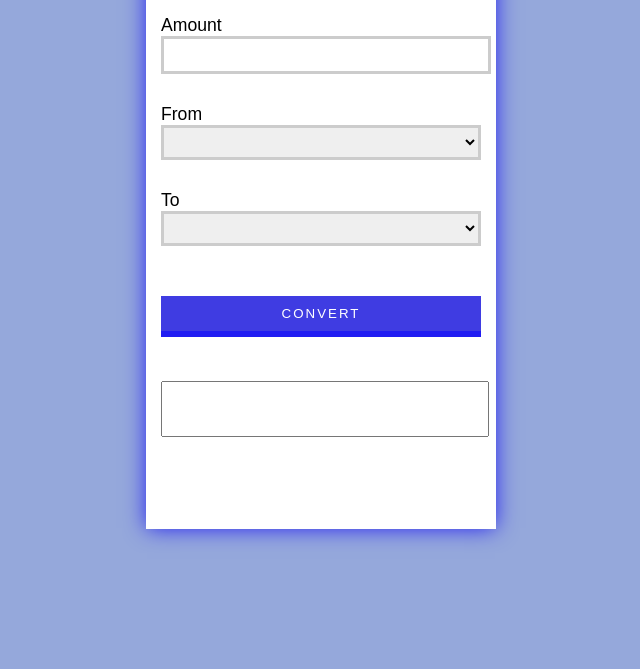
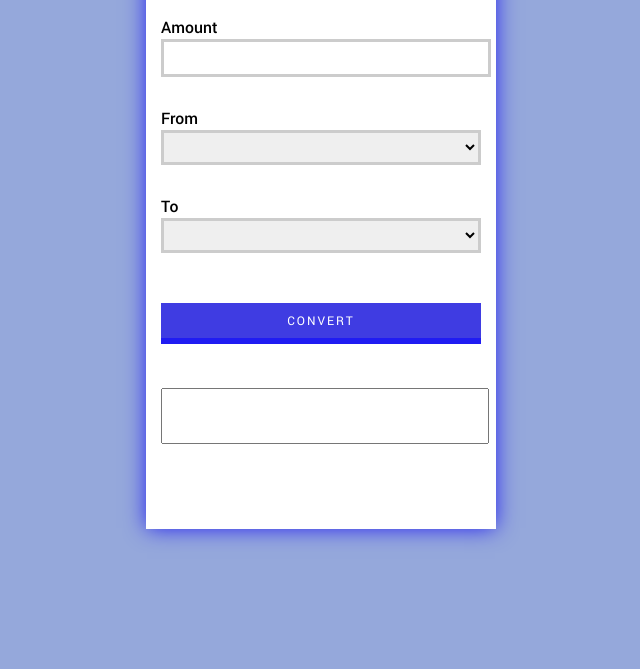
Before and after one commit to mwclemy/currency-converter, a plain HTML site: page index.html in a window 1280 px wide. Shown: the part 131-800 px from the top of the page, without its empty margins (319-959 px from the left). Drawn offline with Linux system fonts and the light colour scheme.

Commit message:
added fonts

```diff
--- a/index.html
+++ b/index.html
@@ -4,6 +4,7 @@
 	<title>Currency Converter</title>
 	<meta name="viewport" content="width=device-width,height=device-height,initial-scale=1.0"/>
 	<link rel="stylesheet" type="text/css" href="stylesheet/styles.css">
+	<link href="https://fonts.googleapis.com/css?family=Maven+Pro:900|Yantramanav:400,500,700" rel="stylesheet">
 </head>
 <body>
 	<div id="converter">
```
